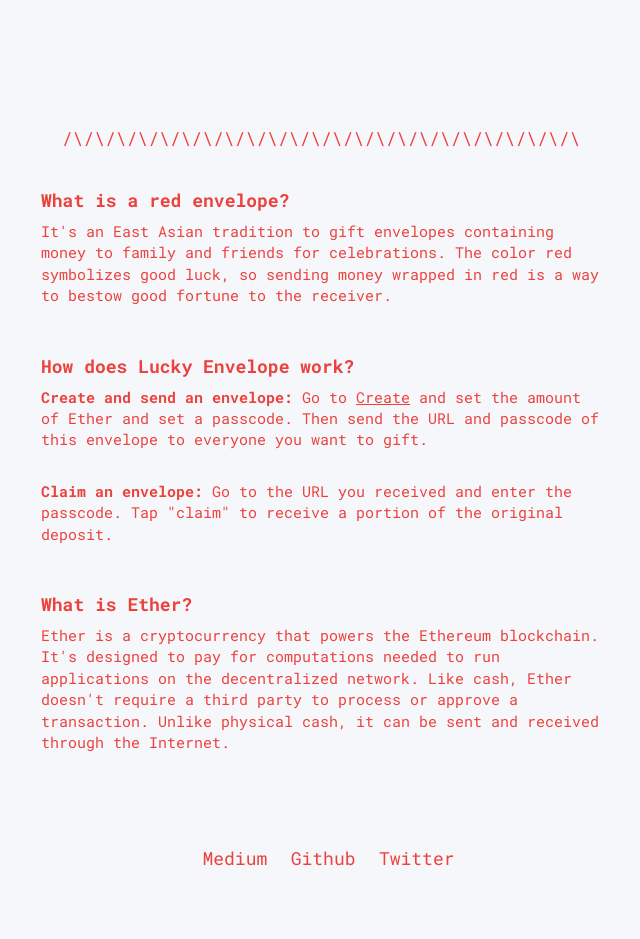
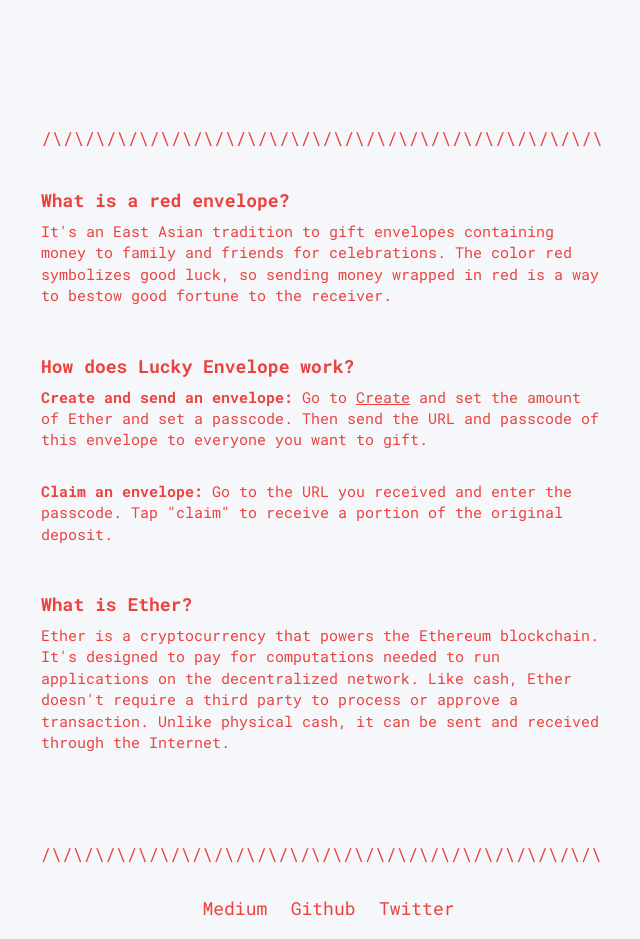
Before and after one commit to OhJia/RedEnv_dapp, a website built with webpack: page app/index.html in a window 1280 px wide. Shown: the part 630-1569 px from the top of the page, without its empty margins (319-959 px from the left). Before the commit the page ends 1519 px from the top, so only its background shows below. Built offline with nearby package versions, Linux system fonts and the light colour scheme; what truffle-contract, web3 would draw is missing.

Commit message:
update copy

```diff
--- a/app/index.html
+++ b/app/index.html
@@ -54,7 +54,7 @@
           <p></p>
         </div>
         <button class="btn btn-home btn-create" onclick="window.location='./create.html';">create an envelope</button>
-        <h3 class="divider">/\/\/\/\/\/\/\/\/\/\/\/\/\/\/\/\/\/\/\/\/\/\/\/\</h3>
+        <h3 class="divider">/\/\/\/\/\/\/\/\/\/\/\/\/\/\/\/\/\/\/\/\/\/\/\/\/\/\</h3>
       </div>
       <div class="faq-area">
 
@@ -80,6 +80,7 @@
       </div>
     </div>
     <div class="container-social">
+      <h3 class="divider">/\/\/\/\/\/\/\/\/\/\/\/\/\/\/\/\/\/\/\/\/\/\/\/\/\/\</h3>
       <ul class="list-unstyled">
           <li><h3><a href="https://medium.com/@OhJia/lucky-envelope-developing-a-dapp-on-ethereum-d1302bca2a0b">Medium</a></h3></li>
           <li><h3><a href="https://github.com/OhJia/RedEnv_dapp">Github</a></h3></li>
```
